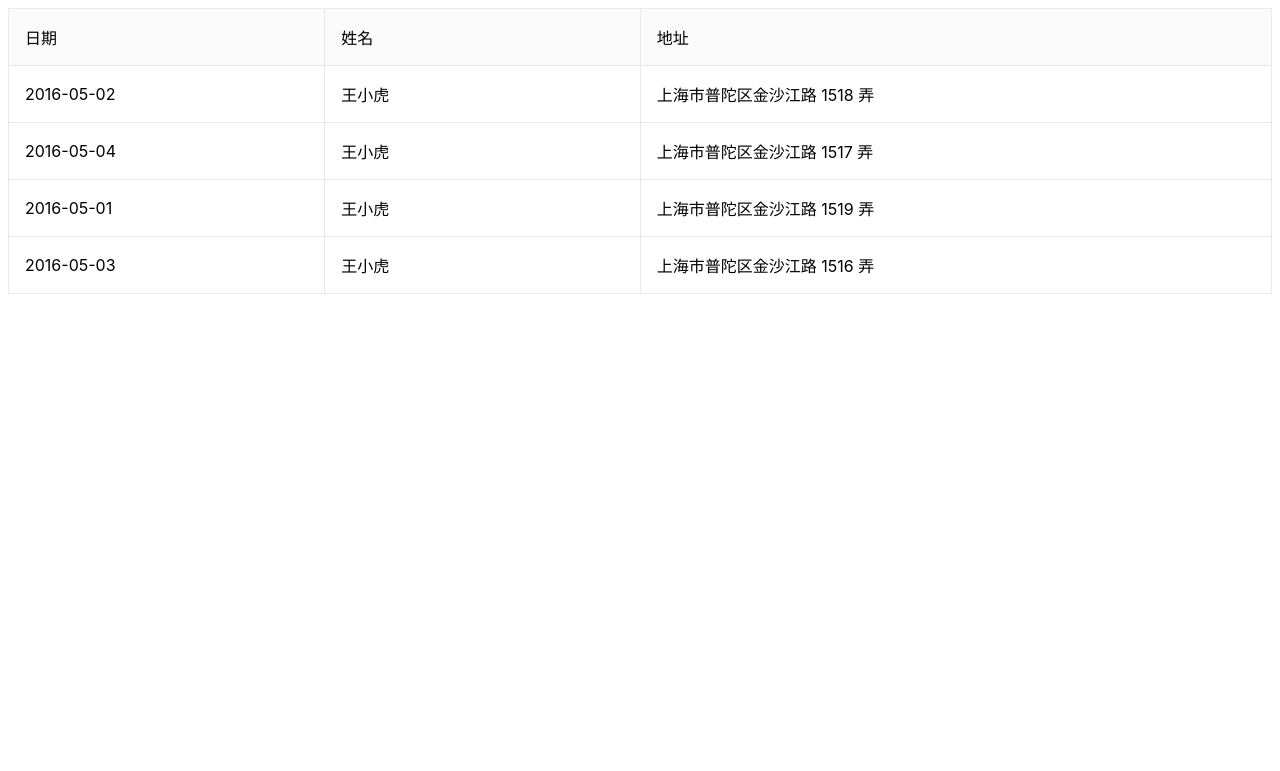
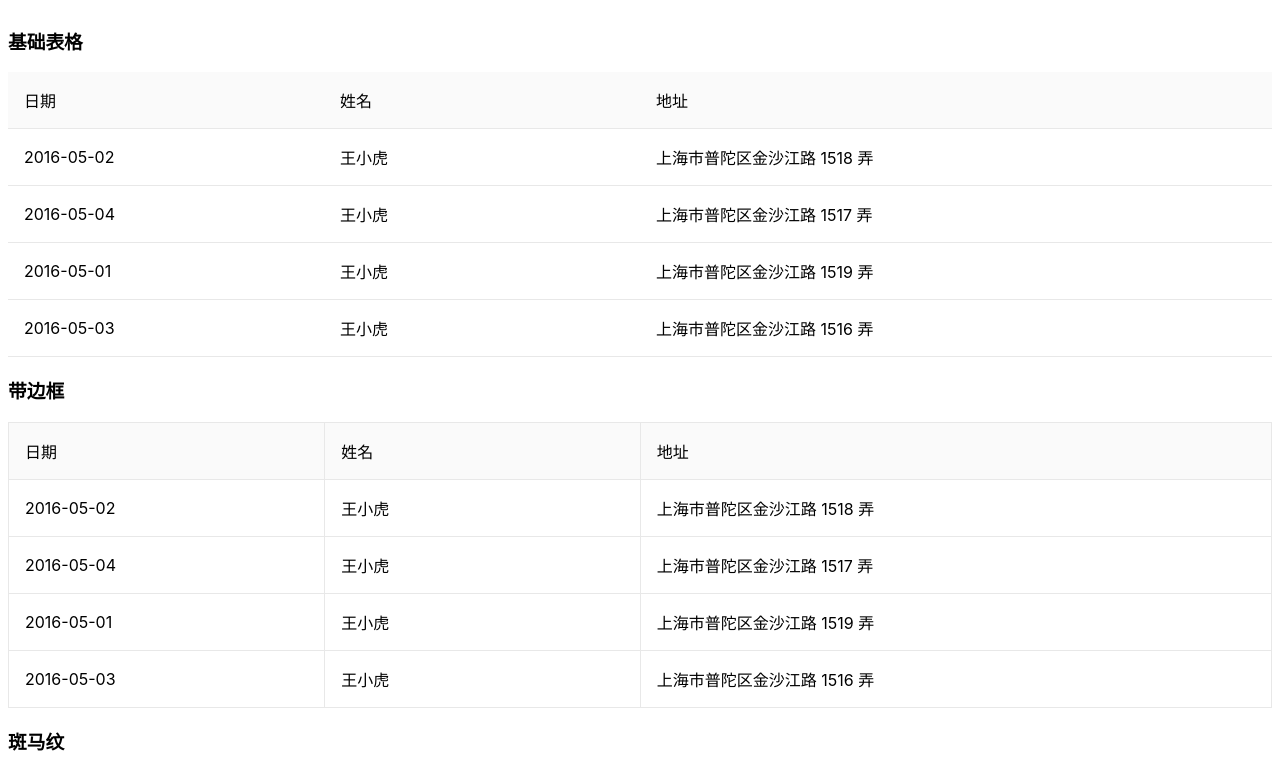
Before and after one commit to NBNull/webj2ee-table, a React app: page / in a window 1280 px wide. Shown: the top 771 px of the page. Built offline with nearby package versions, Linux system fonts and the light colour scheme.

Commit message:
斑马纹效果

```diff
--- a/demo/App.js
+++ b/demo/App.js
@@ -36,11 +36,26 @@ export default class App extends React.Component {
 
     render() {
         return (
-            <Table data={this.state.data} border={true}>
-                <Column dataKey={'date'} head={'日期'} width={180} />
-                <Column dataKey={'name'} head={'姓名'} width={180} />
-                <Column dataKey={'address'} head={'地址'} width={360} />
-            </Table>
+            <div>
+                <h3>基础表格</h3>
+                <Table data={this.state.data}>
+                    <Column dataKey={'date'} head={'日期'} width={180} />
+                    <Column dataKey={'name'} head={'姓名'} width={180} />
+                    <Column dataKey={'address'} head={'地址'} width={360} />
+                </Table>
+                <h3>带边框</h3>
+                <Table data={this.state.data} border={true}>
+                    <Column dataKey={'date'} head={'日期'} width={180} />
+                    <Column dataKey={'name'} head={'姓名'} width={180} />
+                    <Column dataKey={'address'} head={'地址'} width={360} />
+                </Table>
+                <h3>斑马纹</h3>
+                <Table data={this.state.data} border={true} stripe={true}>
+                    <Column dataKey={'date'} head={'日期'} width={180} />
+                    <Column dataKey={'name'} head={'姓名'} width={180} />
+                    <Column dataKey={'address'} head={'地址'} width={360} />
+                </Table>
+            </div>
         );
     }
 }
--- a/src/Table.js
+++ b/src/Table.js
@@ -12,7 +12,8 @@ export default class Table extends React.Component {
 
     static propTypes = {
         data: PropTypes.array,
-        border: PropTypes.bool
+        border: PropTypes.bool,
+        stripe: PropTypes.bool
     };
 
     static defaultProps = {
@@ -26,12 +27,13 @@ export default class Table extends React.Component {
         const columns = parseColumns(this.props);
 
         // 取数据
-        const { data, border } = this.props;
+        const { data, border, stripe } = this.props;
 
         // 边框样式控制
         const cls = classnames({
             [`${prefixCls}`]: true,
-            [`${prefixCls}-bordered`]: border
+            [`${prefixCls}-bordered`]: border,
+            [`${prefixCls}-stripe`]: stripe
         });
 
         return (
--- a/src/less/index.less
+++ b/src/less/index.less
@@ -39,4 +39,13 @@
             border-right: 1px solid #e8e8e8;
         }
     }
+
+    // 斑马纹效果
+    &-stripe {
+        .@{table-prefix-cls}-body{
+            tr:nth-child(even){
+                background-color: #f2f2f2;
+            }
+        }
+    }
 }
```
Also changed, not shown: 1 other file (tests, documents, lock files or other folders).
